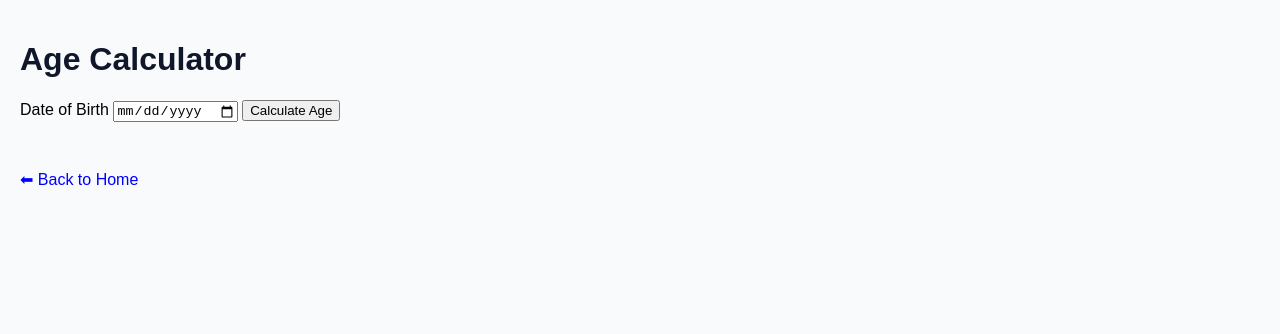
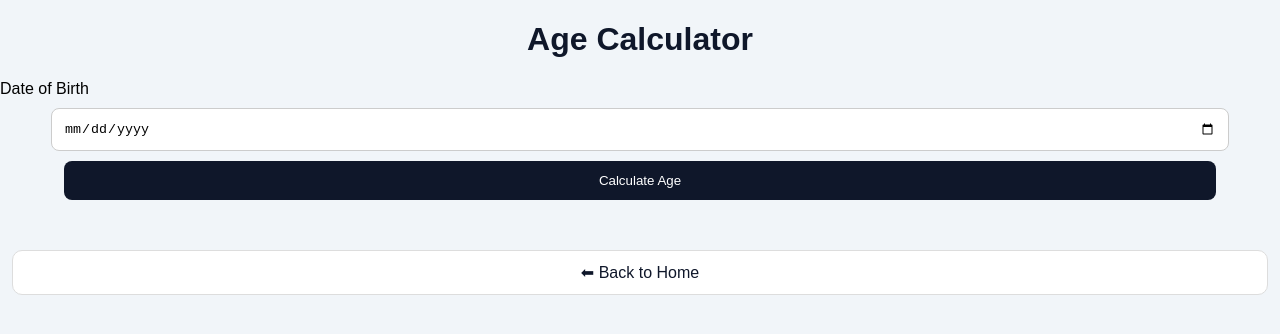
Before and after one commit to moodfoodadda5-byte/calchub, a plain HTML site: page age-calculator.html in a window 1280 px wide. Drawn offline with Linux system fonts and the light colour scheme.

Commit message:
Update styles for body, links, and buttons

```diff
--- a/style.css
+++ b/style.css
@@ -1,17 +1,50 @@
 body {
   font-family: Arial, sans-serif;
-  background: #f8fafc;
+  background: #f1f5f9;
   margin: 0;
-  padding: 20px;
 }
 
 h1 {
+  text-align: center;
   color: #0f172a;
+}
+
+p {
+  text-align: center;
+  color: #475569;
 }
 
 a {
   display: block;
-  margin: 10px 0;
+  text-align: center;
+  margin: 12px;
+  padding: 12px;
+  background: white;
+  border-radius: 10px;
   text-decoration: none;
-  color: blue;
+  color: #0f172a;
+  border: 1px solid #ddd;
 }
+
+a:hover {
+  background: #e2e8f0;
+}
+
+input, button {
+  width: 90%;
+  margin: 10px auto;
+  display: block;
+  padding: 12px;
+  border-radius: 8px;
+  border: 1px solid #ccc;
+}
+
+button {
+  background: #0f172a;
+  color: white;
+  border: none;
+}
+
+h2 {
+  text-align: center;
+}
```
